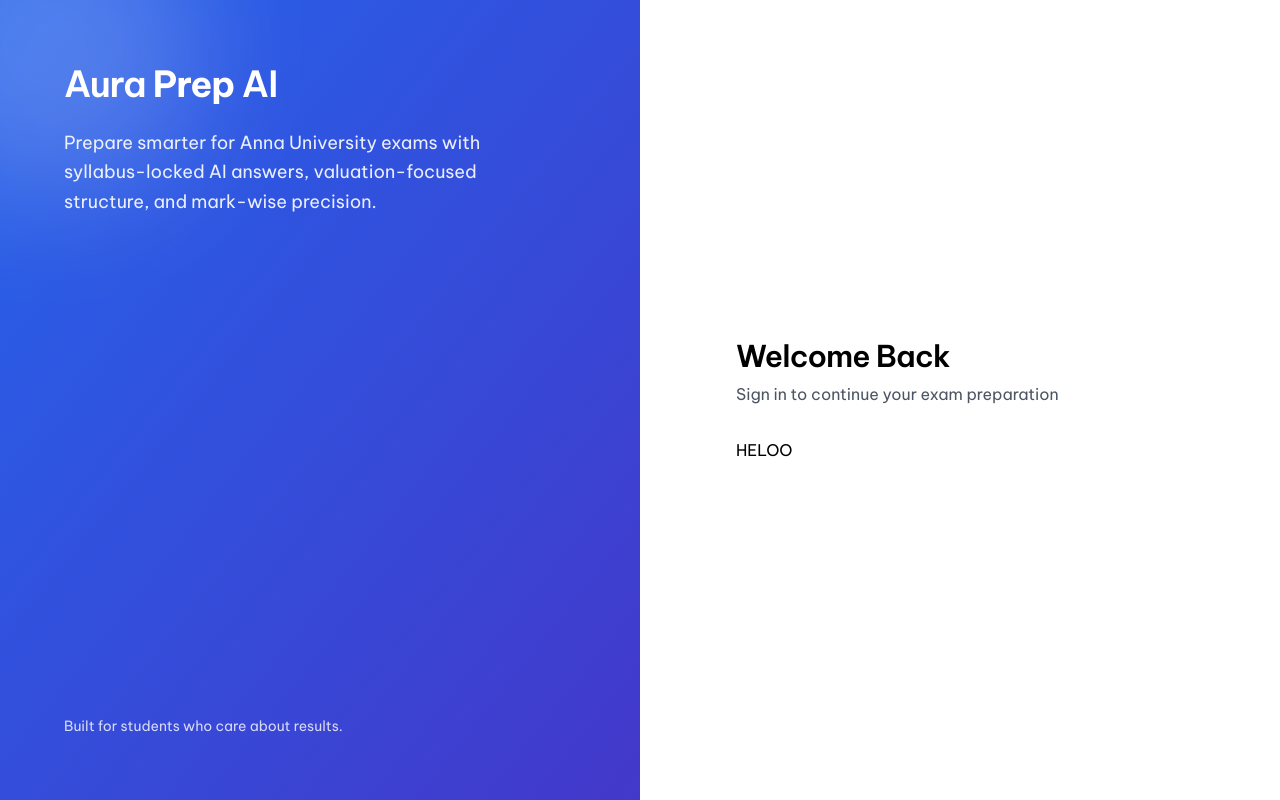
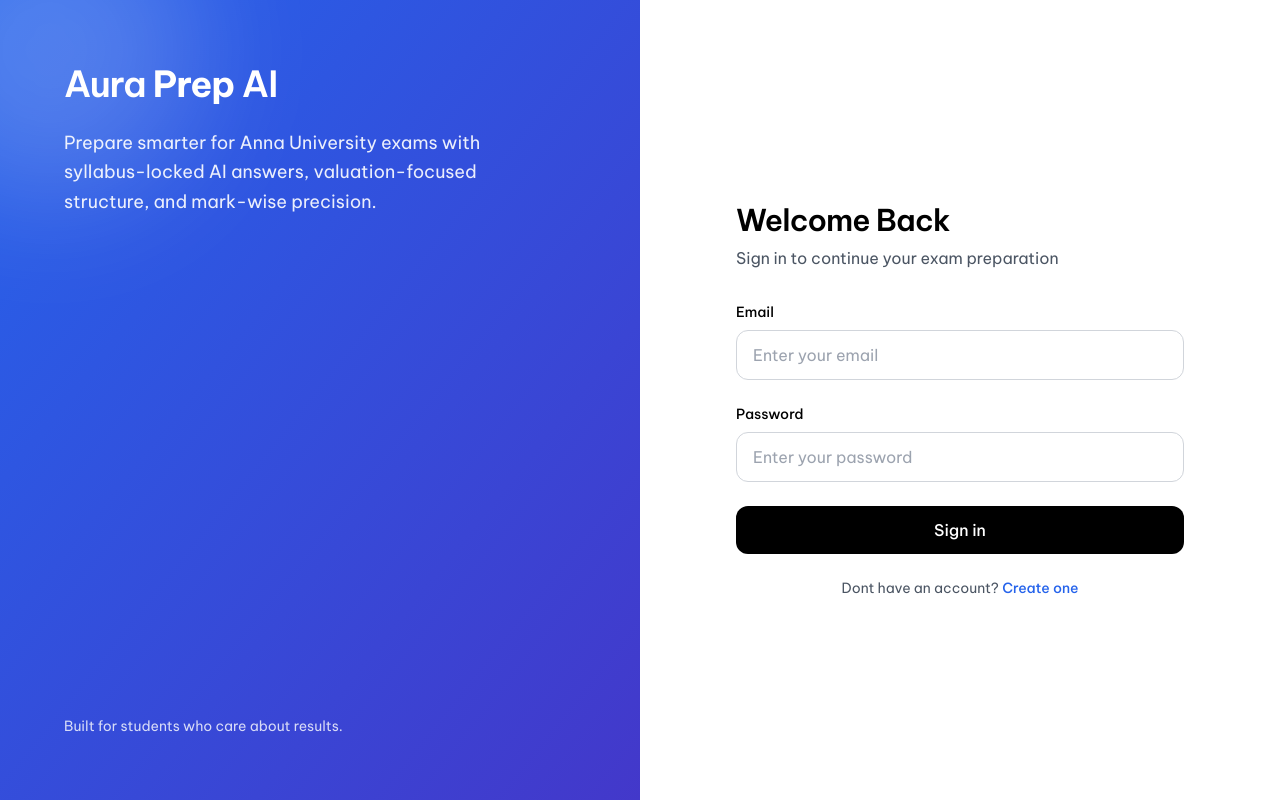
Before and after one commit to arumansalik/Aura-Prep-AI, a Next.js app: page /auth/login in a window 1280 px wide. Built offline with nearby package versions, Linux system fonts and the light colour scheme.

Commit message:
Login Form Added

```diff
--- a/app/auth/login/page.tsx
+++ b/app/auth/login/page.tsx
@@ -1,5 +1,5 @@
 import AuthLayout from "@/components/auth/AuthLayout";
-import {LoginForm} from "@/components/auth/LoginPage";
+import {LoginForm} from "@/components/auth/LoginForm";
 
 export default function LoginPage() {
     return (
--- /dev/null
+++ b/components/auth/LoginForm.tsx
@@ -0,0 +1,35 @@
+"use client";
+
+export function LoginForm() {
+    return (
+        <form className="space-y-6">
+            <Input label="Email" type="Email" placeholder="Enter your email" />
+            <Input label="Password" type="Password" placeholder="Enter your password" />
+
+            <button className="w-full py-3 rounded-xl bg-black text-white font-medium hover:opacity-90 transition duration-200 ease-in-out" >
+                Sign in
+            </button>
+
+            <p className="text-center text-sm text-gray-600">
+                Dont have an account?{" "}
+                <a href="/auth/register" className="text-blue-600 font-medium">Create one</a>
+            </p>
+        </form>
+    )
+}
+
+function Input({
+    label,
+    ...props
+} : {
+    label: string;
+    type?: string;
+    placeholder?: string;
+}) {
+    return (
+        <div>
+            <label className="block text-sm font-medium mb-2">{label}</label>
+            <input {...props} className="w-full px-4 py-3 rounded-xl border border-gray-300 outline-none focus:ring-2 focus:ring-blue-500"/>
+        </div>
+    )
+}
--- a/components/auth/LoginPage.tsx
+++ /dev/null
@@ -1,7 +0,0 @@
-export function LoginForm() {
-    return (
-        <div>
-            HELOO
-        </div>
-    )
-}
```
